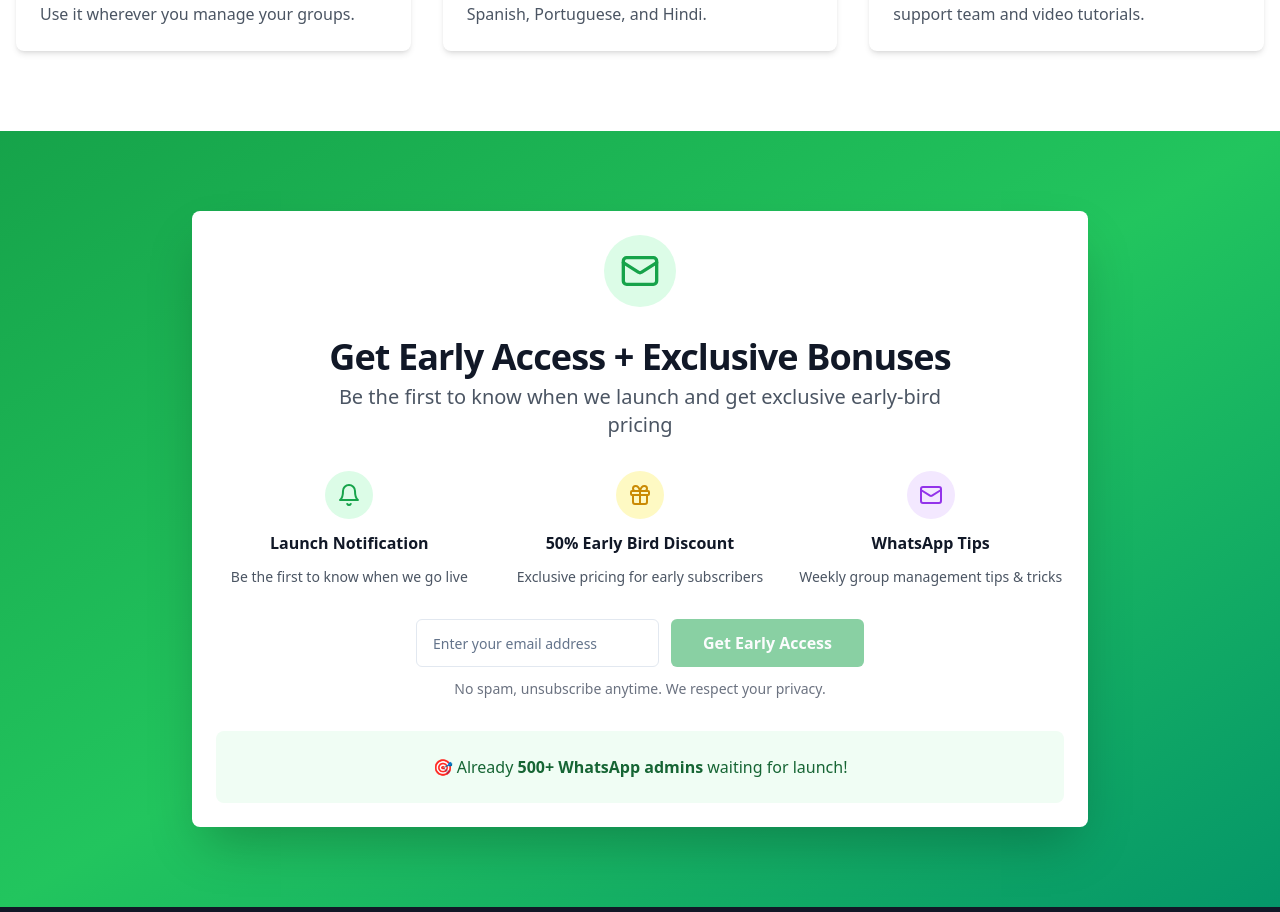
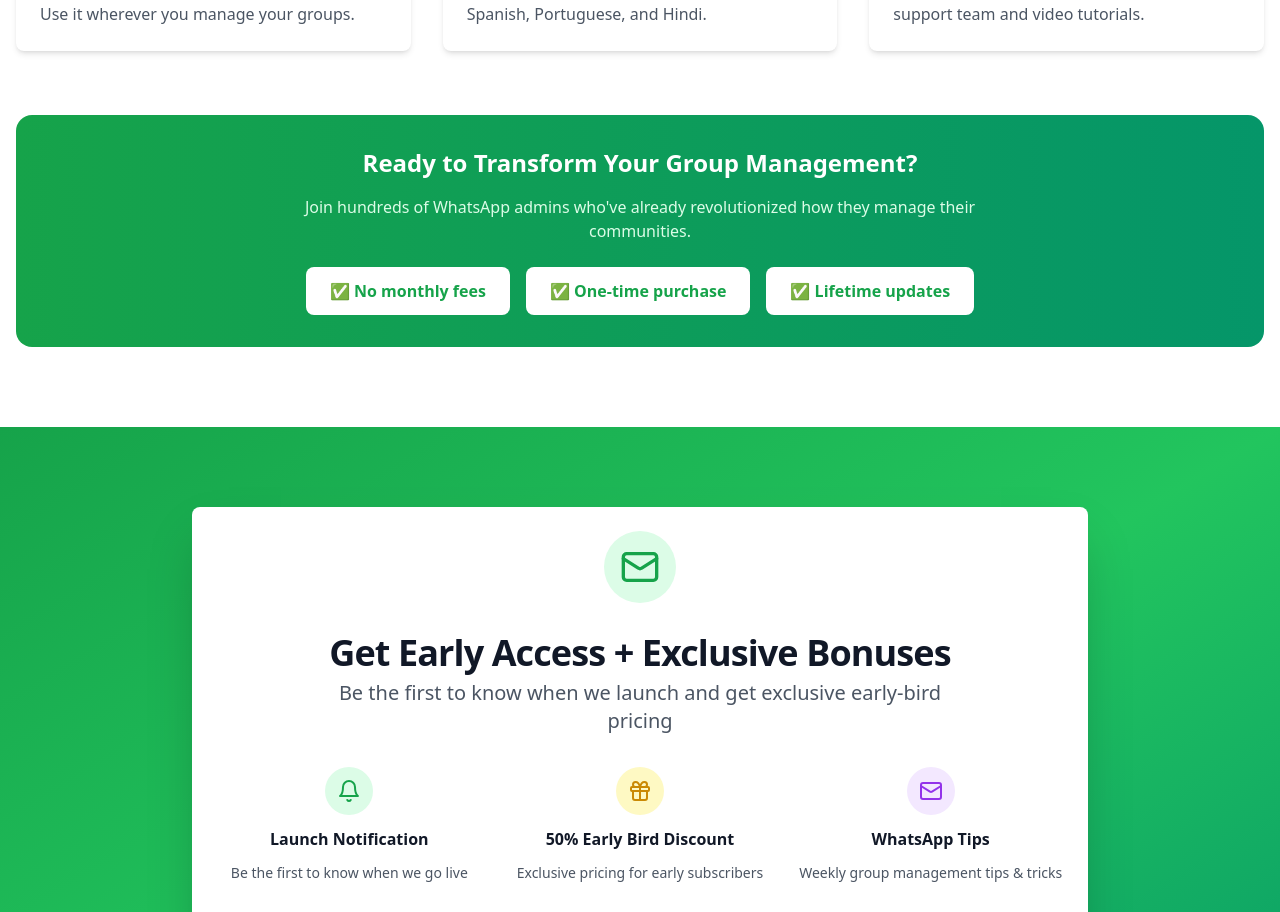
Before and after one commit to Nocodext/watools-co, a React (Vite) app: page / in a window 1280 px wide. Shown: the part 3085-3997 px from the top of the page. Built offline with nearby package versions, Linux system fonts and the light colour scheme.

Commit message:
Reverted to commit 47afa8b04486582a54bf57747ef2300053e1ca7e

```diff
--- a/src/components/sections/Features.tsx
+++ b/src/components/sections/Features.tsx
@@ -85,6 +85,24 @@ export const Features = () => {
             </Card>
           ))}
         </div>
+
+        <div className="mt-16 bg-gradient-to-r from-green-600 to-emerald-600 rounded-2xl p-8 text-white text-center">
+          <h3 className="text-2xl font-bold mb-4">Ready to Transform Your Group Management?</h3>
+          <p className="text-green-100 mb-6 max-w-2xl mx-auto">
+            Join hundreds of WhatsApp admins who've already revolutionized how they manage their communities.
+          </p>
+          <div className="flex flex-col sm:flex-row gap-4 justify-center">
+            <div className="bg-white text-green-600 px-6 py-3 rounded-lg font-semibold">
+              ✅ No monthly fees
+            </div>
+            <div className="bg-white text-green-600 px-6 py-3 rounded-lg font-semibold">
+              ✅ One-time purchase
+            </div>
+            <div className="bg-white text-green-600 px-6 py-3 rounded-lg font-semibold">
+              ✅ Lifetime updates
+            </div>
+          </div>
+        </div>
       </div>
     </section>
   );
```
